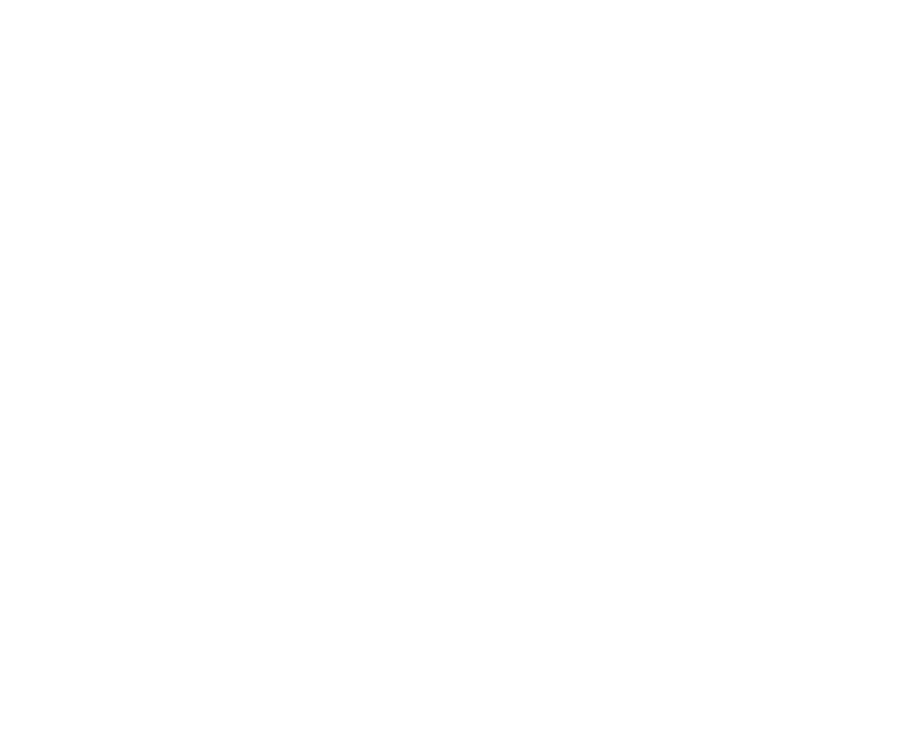
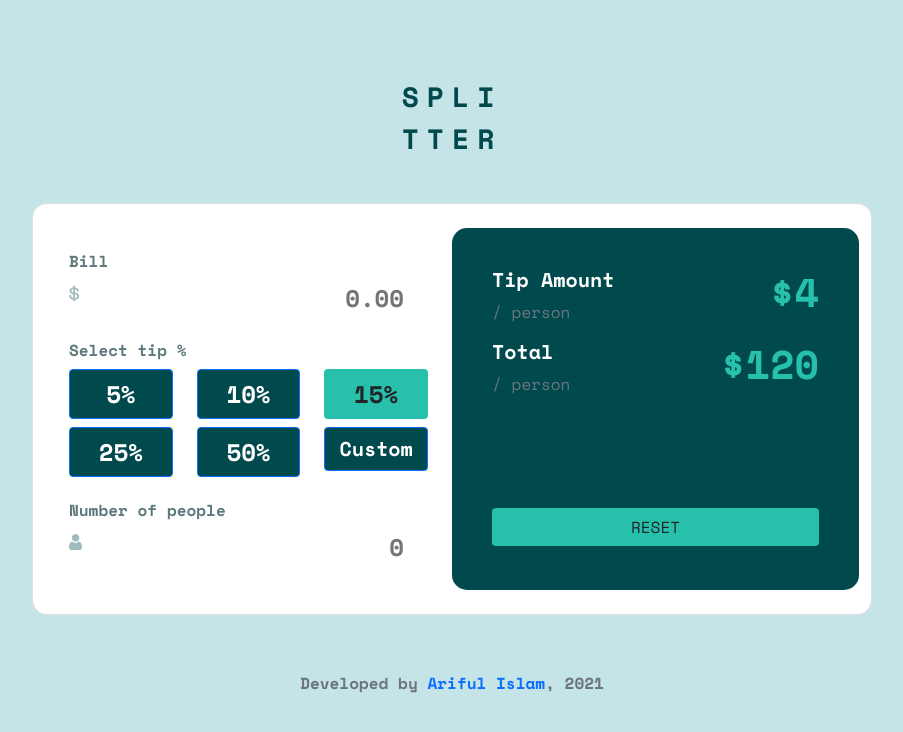
Before and after one commit to arifulsajib/tips-calculator-app, a plain HTML site: page index.html in a window 1280 px wide. Shown: the whole page, without its empty margins (188-1091 px from the left). Drawn offline with nearby package versions, Linux system fonts and the light colour scheme.

Commit message:
design done

```diff
--- /dev/null
+++ b/css/styles.css
@@ -0,0 +1,51 @@
+/* google fonts */
+@import url('https://fonts.googleapis.com/css2?family=Space+Mono:wght@400;700&display=swap');
+
+body {
+    font-family: 'Space Mono', monospace;
+    background-color: hsl(185, 41%, 84%);
+}
+
+header {
+    margin-top: 10vh;
+}
+
+header h2 {
+    letter-spacing: 8px;
+    color: hsl(183, 100%, 15%);
+}
+
+main {
+    margin-bottom: 5vh;
+}
+
+main h1 {
+    color: #26c0ab;
+}
+
+main h5 {
+    color: hsl(186, 14%, 43%);
+    font-weight: bold;
+}
+
+input {
+    color: hsl(183, 100%, 15%);
+    font-weight: bold;
+}
+
+.card {
+    border-radius: 15px;
+}
+
+.calc {
+    border-radius: 15px;
+    background-color: hsl(183, 100%, 15%);
+}
+
+.btn {
+    background-color: hsl(183, 100%, 15%);
+}
+
+.active {
+    background-color: #26c0ab;
+}
--- a/index.html
+++ b/index.html
@@ -12,10 +12,89 @@
     <link href="https://cdn.jsdelivr.net/npm/bootstrap@5.0.2/dist/css/bootstrap.min.css" rel="stylesheet"
         integrity="sha384-EVSTQN3/azprG1Anm3QDgpJLIm9Nao0Yz1ztcQTwFspd3yD65VohhpuuCOmLASjC" crossorigin="anonymous">
 
+    <!-- Custom css -->
+    <link rel="stylesheet" href="css/styles.css">
 </head>
 
 <body>
+    <header>
+        <h2 class="fs-3 fw-bold text-center mt-5">SPLI</h2>
+        <h2 class="fs-3 fw-bold text-center mb-5">TTER</h2>
+    </header>
+    <main>
+        <section class="main-section d-flex justify-content-center">
+            <div class="card mb-3" style="max-width: 840px;">
+                <div class="row g-4 p-4">
+                    <div class="col-md-6 p-4">
+                        <h5 class="fs-6">Bill</h5>
+                        <div class="d-flex flex-row justify-content-between mb-4">
+                            <span><img src="images/icon-dollar.svg" alt="dollar-sign"></span>
+                            <input class="container-fluid border-0 text-end fs-4" type="text" placeholder="0.00">
+                        </div>
+                        <h5 class="fs-6">Select tip %</h5>
+                        <div class="row gy-2 mb-4">
+                            <div class="col-6 col-md-4"><button
+                                    class="btn btn-primary container-fluid fs-4 fw-bold">5%</button>
+                            </div>
+                            <div class="col-6 col-md-4"><button
+                                    class="btn btn-primary container-fluid fs-4 fw-bold">10%</button>
+                            </div>
+                            <div class="col-6 col-md-4"><button
+                                    class="btn active container-fluid fs-4 fw-bold">15%</button>
+                            </div>
+                            <div class="col-6 col-md-4"><button
+                                    class="btn btn-primary container-fluid fs-4 fw-bold">25%</button>
+                            </div>
+                            <div class="col-6 col-md-4"><button
+                                    class="btn btn-primary container-fluid fs-4 fw-bold">50%</button>
+                            </div>
+                            <div class="col-6 col-md-4"><button
+                                    class="btn btn-primary container-fluid fs-5 fw-bold">Custom</button>
+                            </div>
+                        </div>
+                        <h5 class="fs-6">Number of people</h5>
+                        <div class="d-flex flex-row justify-content-between">
+                            <span><img src="images/icon-person.svg" alt="dollar-sign"></span>
+                            <input class="container-fluid border-0 text-end fs-4" type="text" placeholder="0">
+                        </div>
+                    </div>
+                    <div class="calc col-md-6 p-4">
+                        <div class="card-body">
+                            <div class="d-flex justify-content-between">
+                                <div>
+                                    <h5 class="fs-5 fw-bold text-white">Tip Amount</h5>
+                                    <p class="fs-6 text-secondary">/ person</p>
+                                </div>
+                                <div>
+                                    <h1 class="fs-1 fw-bold">$4</h1>
+                                </div>
+                            </div>
+                            <div class="d-flex justify-content-between">
+                                <div>
+                                    <h5 class="fs-5 fw-bold text-white">Total</h5>
+                                    <p class="fs-6 text-secondary">/ person</p>
+                                </div>
+                                <div>
+                                    <h1 class="fs-1 fw-bold">$120</h1>
+                                </div>
+                            </div>
+                            <div class="mt-5 pt-5">
+                                <button class="btn active container-fluid">RESET</button>
+                            </div>
+                        </div>
+                    </div>
+                </div>
+            </div>
+        </section>
+    </main>
+    <footer>
+        <p class="text-center my-4 text-secondary fw-bold">Developed by <a class="text-decoration-none"
+                href="https://github.com/arifulsajib">Ariful
+                Islam</a>, 2021</p>
+    </footer>
 
+    <!-- js -->
+    <script src="js/main.js"></script>
 </body>
 
 </html>
--- /dev/null
+++ b/js/main.js
@@ -0,0 +1 @@
+console.log("sajib");
```
Also changed, not shown: 1 other file.
